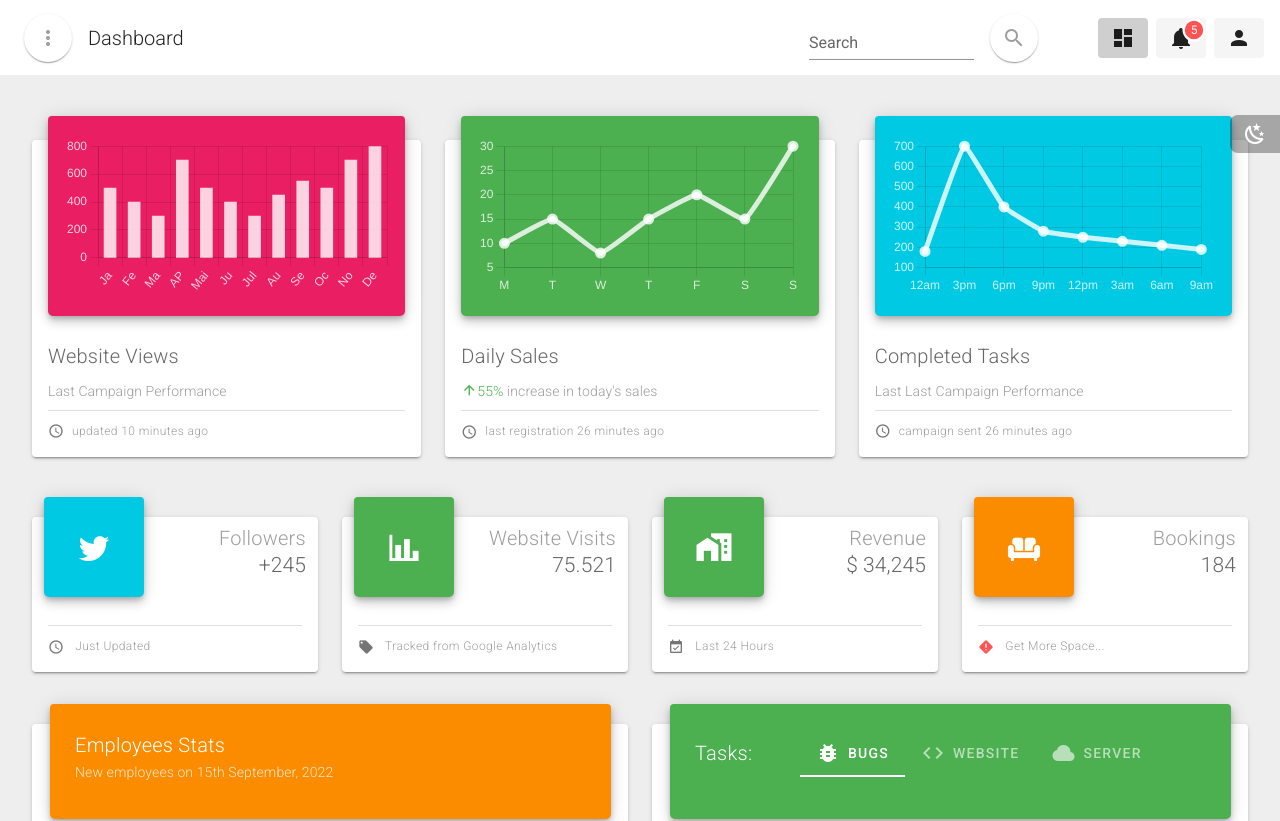
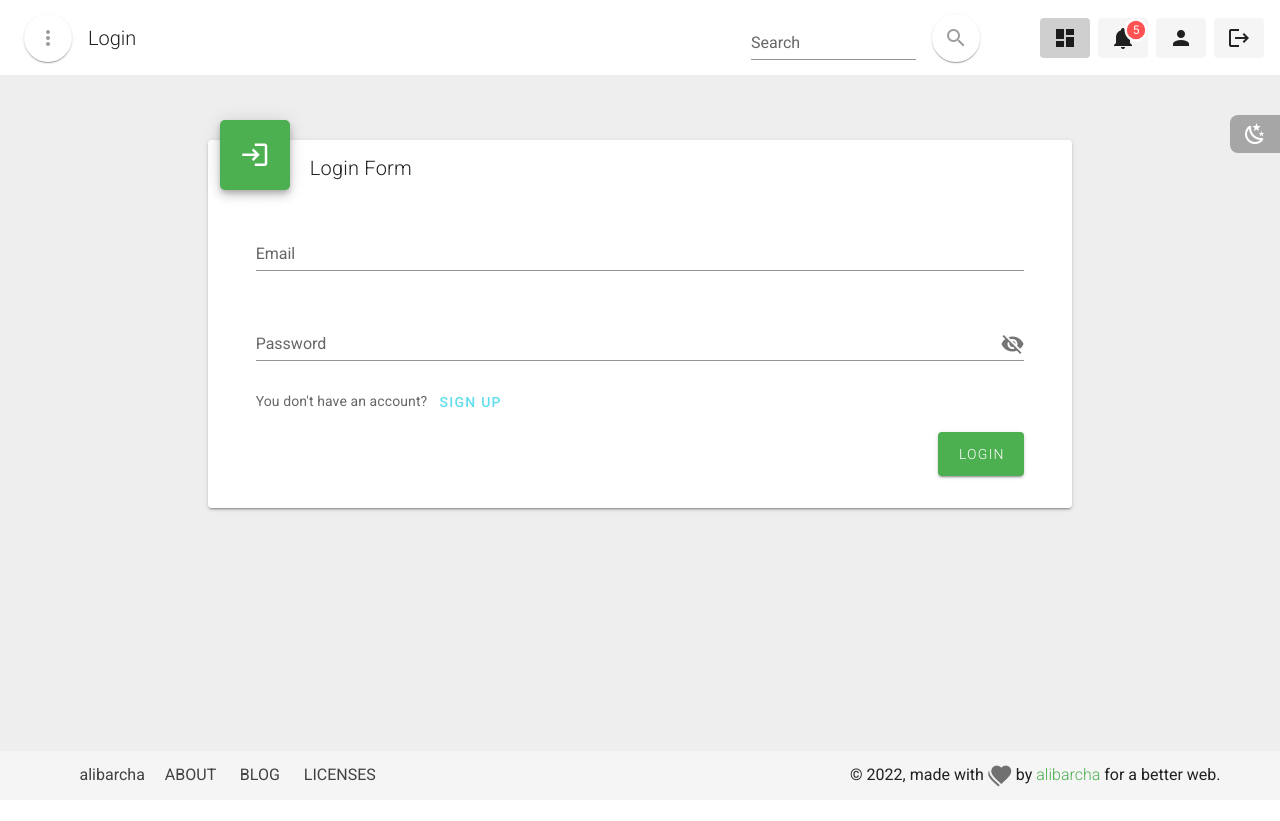
Before and after one commit to alibarcha/dashboard, a Vue app: page / in a window 1280 px wide. Shown: the top 821 px of the page. After the commit the page ends 800 px from the top, so only its background shows below. Built offline with nearby package versions, Linux system fonts and the light colour scheme.

Commit message:
complete pass & email auth

```diff
--- a/src/components/Navbar.vue
+++ b/src/components/Navbar.vue
@@ -91,10 +91,24 @@
     >
       <v-icon> mdi-account </v-icon>
     </v-btn>
+    <!-- logout -->
+     <v-btn
+      elevation="0"
+      class="gray ms-2"
+      width="30px"
+      height="40px"
+      small
+      @click="logout"
+    >
+      <v-icon> mdi-logout </v-icon>
+    </v-btn>
+
+
   </v-toolbar>
 </template>
 
 <script>
+import { auth } from "@/firebaseConfig";
 export default {
   name: "Navbar",
   data() {
@@ -115,6 +129,16 @@ export default {
     toggleSideBar() {
       this.$emit("toggle");
     },
+
+    //------ logout -------
+    logout(){
+      auth.signOut().then(()=>{
+        alert('Sign Out completed')
+        this.$router.replace('/')
+      }).catch((error)=>{
+        console.log('logout error',error)
+      })
+    }
   },
 };
 </script>
--- a/src/components/Sidebar.vue
+++ b/src/components/Sidebar.vue
@@ -79,7 +79,7 @@ export default {
   data() {
     return {
       links: [
-        { icon: "mdi-view-dashboard", text: "Dashboard", route: "/" },
+        { icon: "mdi-view-dashboard", text: "Dashboard", route: "/dashboard" },
         { icon: "mdi-account", text: "User Profile", route: "/userprofile" },
         {
           icon: "mdi-clipboard-edit",
--- a/src/router/index.js
+++ b/src/router/index.js
@@ -12,59 +12,94 @@ import UpgradeToPro from '../views/UpgradeToPro'
 import Signup from '../views/Signup'
 import Login from '../views/Login'
 
+import { auth } from "@/firebaseConfig";
+
 Vue.use(VueRouter)
 
 const routes = [
   {
-    path: '/',
+    path:'/',
+    name:'login',
+    component:Login
+  },
+  {
+    path: '/dashboard',
     name: 'dashboard',
-    component: Dashboard
+    component: Dashboard,
+    meta: {
+      authRequired: true,
+    },
+
   },
   {
     path: '/userprofile',
     name: 'user Profile',
-    component: UserProfile
+    component: UserProfile,
+    meta: {
+      authRequired: true,
+    },
   },
   {
     path: '/regulartables',
     name: 'regular Tables',
-    component: RegularTables
+    component: RegularTables,
+    meta: {
+      authRequired: true,
+    },
   },
   {
     path: '/typography',
     name: 'typography',
-    component: Typography
+    component: Typography,
+    meta: {
+      authRequired: true,
+    },
   },
   {
     path: '/icons',
     name: 'icons',
-    component: Icons
+    component: Icons,
+    meta: {
+      authRequired: true,
+    },
   },
   {
     path: '/googlemaps',
     name: 'google Maps',
-    component: GoogleMaps
+    component: GoogleMaps,
+    meta: {
+      authRequired: true,
+    },
   },
   {
     path: '/notifications',
     name: 'notifications',
-    component: Notifications
+    component: Notifications,
+    meta: {
+      authRequired: true,
+    },
   },
   {
     path: '/upgrade',
     name: 'upgrade',
-    component: UpgradeToPro
+    component: UpgradeToPro,
+    meta: {
+      authRequired: true,
+    },
   },
   {
     path:'/signup',
     name:'signup',
     component :Signup
   },
+
+
   {
-    path:'/login',
-    name:'login',
-    component:Login
+    path:'*',
+    redirect:'/login'
   }
+
+
 
 ]
 
@@ -74,4 +109,24 @@ const router = new VueRouter({
   routes
 })
 
-export default router
+router.beforeEach((to,from,next)=>{
+  // const currentUser=auth.currentUser;
+  // const requiresAuth=to.matched.some(record=> record.meta.requiresAuth);
+  // if(requiresAuth && currentUser) next('login')
+  // else if(!requiresAuth && currentUser) next('dashboard')
+  // else next();
+
+
+  if(to.matched.some((record)=>record.meta.authRequired)){
+    if(auth.currentUser){
+      next();
+    }else{
+      alert('You do not Login ? Please Login & Use')
+      router.push('/')
+    }
+  }else{
+    next();
+  }
+});
+
+export default router;
--- a/src/views/Login.vue
+++ b/src/views/Login.vue
@@ -1,7 +1,7 @@
 
 
 <template>
-  <!--Signup page -->
+  <!--Login page -->
 
   <v-container class="mt-12 mb-8">
     <v-row class="justify-center">
@@ -18,20 +18,18 @@
             >
               <v-icon>mdi-login</v-icon>
             </v-sheet>
-            <div class="title font-weight-light flex ml-8 mt-3">
-              Login Form
-            </div>
+            <div class="title font-weight-light flex ml-8 mt-3">Login Form</div>
           </div>
 
           <v-card-text class="pt-0 px-sm-12 pb-8">
-            <v-form ref="form" v-model="valid" lazy-validation>
+            <v-form ref="form" v-model="valid" lazy-validation   @submit.prevent="login">
               <v-text-field
                 v-model="email"
                 :rules="emailRules"
                 label="Email"
                 color="success"
                 required
-                 class="mt-4"
+                class="mt-4"
               ></v-text-field>
 
               <v-text-field
@@ -43,13 +41,27 @@
                 :append-icon="pass ? 'mdi-eye-off' : 'mdi-eye'"
                 :type="pass ? 'password' : 'text'"
                 @click:append="IconClick"
-                class="mt-4"
+                class="mt-6"
               >
               </v-text-field>
+              <p class="pt-2">
+                You don't have an account? &nbsp;
+                 <v-btn
+                 text
+                 color="primary"
+                 height="0"
+                 width="0"
+                 plain
+                 to="/signup"
+                 >
+                 Sign Up
+                </v-btn>
+                </p>
               <v-btn
                 color="success"
                 class="font-weight-light d-block ml-auto mt-5"
                 large
+                 type="submit"
               >
                 Login
               </v-btn>
@@ -62,6 +74,9 @@
 </template>
 
 <script>
+import { auth } from "@/firebaseConfig";
+// import { createUserWithEmailAndPassword } from "firebase/auth";
+import { signInWithEmailAndPassword } from "firebase/auth";
 export default {
   name: "Login",
   data() {
@@ -86,20 +101,39 @@ export default {
     validate() {
       this.$refs.form.validate();
     },
-    //   reset () {
-    //     this.$refs.form.reset()
-    //   },
-    //   resetValidation () {
-    //     this.$refs.form.resetValidation()
-    //   },
-
     // IconClick
     IconClick() {
       this.pass = !this.pass;
     },
+
+       // --------form login----------
+    async login() {
+
+      // -------------methed -----------------
+      const isValid = this.$refs.form.validate();
+      if (isValid) {
+
+        await  signInWithEmailAndPassword(auth, this.email, this.password)
+          .then((res) => {
+            console.log("login Response :> ", res);
+
+            this.$router.push('/dashboard')
+          })
+          .catch((e) => {
+            // console.log("my error", e.message);
+            alert(' OOPS ! ', e.message);
+          });
+
+      }
+
+    },
+
+
+
   },
 };
 </script>
+
 <style scoped>
 .cardTop {
   display: flex;
--- a/src/views/Signup.vue
+++ b/src/views/Signup.vue
@@ -24,15 +24,20 @@
           </div>
 
           <v-card-text class="pt-0 px-sm-12 pb-8">
-            <v-form ref="form" v-model="valid" lazy-validation @submit.prevent="register">
+            <v-form
+              ref="form"
+              v-model="valid"
+              lazy-validation
+              @submit.prevent="register"
+            >
               <v-text-field
                 v-model="name"
-                :counter="10"
+                :counter="15"
                 :rules="nameRules"
                 label="User Name"
                 color="success"
                 required
-                 class="mt-4"
+                class="mt-4"
               ></v-text-field>
 
               <v-text-field
@@ -41,7 +46,7 @@
                 label="Email"
                 color="success"
                 required
-                 class="mt-4"
+                class="mt-4"
               ></v-text-field>
 
               <v-text-field
@@ -50,13 +55,25 @@
                 label="Password"
                 color="success"
                 required
-                 class="mt-4"
+                class="mt-4"
                 :append-icon="pass ? 'mdi-eye-off' : 'mdi-eye'"
                 :type="pass ? 'password' : 'text'"
                 @click:append="IconClick"
               >
               </v-text-field>
-
+                   <p class="pt-2">
+                Already have an account?
+                 <v-btn
+                 text
+                 color="primary"
+                 height="0"
+                 width="0"
+                 plain
+                 to="/"
+                 >
+                 Login
+                </v-btn>
+                </p>
               <v-btn
                 color="success"
                 class="font-weight-light d-block ml-auto mt-5"
@@ -74,7 +91,7 @@
 </template>
 
 <script>
-import { auth } from "@/firebaseConfig"
+import { auth } from "@/firebaseConfig";
 import { createUserWithEmailAndPassword } from "firebase/auth";
 export default {
   name: "Signup",
@@ -88,7 +105,7 @@ export default {
 
       nameRules: [
         (v) => !!v || "Name is required",
-        (v) => (v && v.length <= 10) || "Name must be less than 10 characters",
+        (v) => (v && v.length <= 15) || "Name must be less than 15 characters",
       ],
       emailRules: [
         (v) => !!v || "E-mail is required",
@@ -112,26 +129,49 @@ export default {
       this.pass = !this.pass;
     },
 
+    // formSubmit
+    async register() {
+      // -------------methed 1----------
 
-    // formSubmit
-  async register() {
+      // const response = await createUserWithEmailAndPassword(auth, this.email, this.password)
+      // if (response) {
+      //      console.log("user", response)
+      //       alert('Successfully registered! Please login.');
+      //        this.$router.push('/');
+      //   } else {
+      //       // throw new Error('Unable to register user')
+      //       console.log('error')
+      //         alert('Please enter valid data');
+      //   }
 
-    const response = await createUserWithEmailAndPassword(auth, this.email, this.password)
-        if (response) {
-             console.log("user", response)
-          } else {
-              // throw new Error('Unable to register user')
-              console.log('error')
-          }
+      // -------------methed 2-----------------
+
+      const isValid = this.$refs.form.validate();
+      if (isValid) {
+        await createUserWithEmailAndPassword(auth, this.email, this.password)
+          .then((res) => {
+            console.log("Signup Response :> ", res);
+            alert("You have Successfull Sign Up !...");
+            localStorage.setItem('response',JSON.stringify( res))
+
+            this.$router.push('/')
+
+            this.$refs.form.resetValidation();
+            this.email = "";
+            this.password = "";
+            this.name = "";
+          })
+          .catch((e) => {
+            // console.log("my error", e.message);
+            alert(' OOPS !', e.message);
+          });
+      }
+    },
+  },
+};
+</script>
 
 
-  },
-
-
-  },
-
-};
-</script>
 <style scoped>
 .cardTop {
   display: flex;
```
